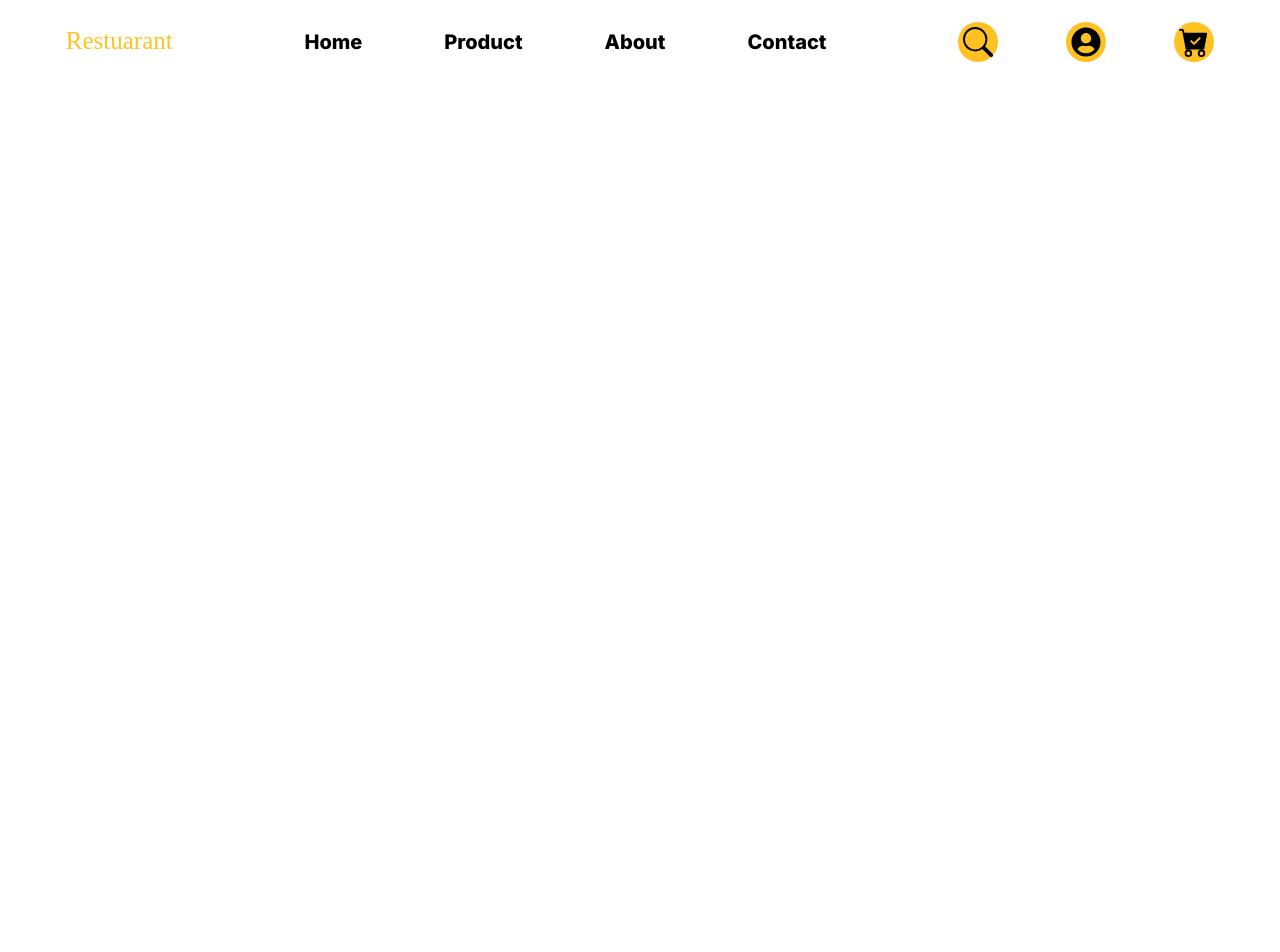
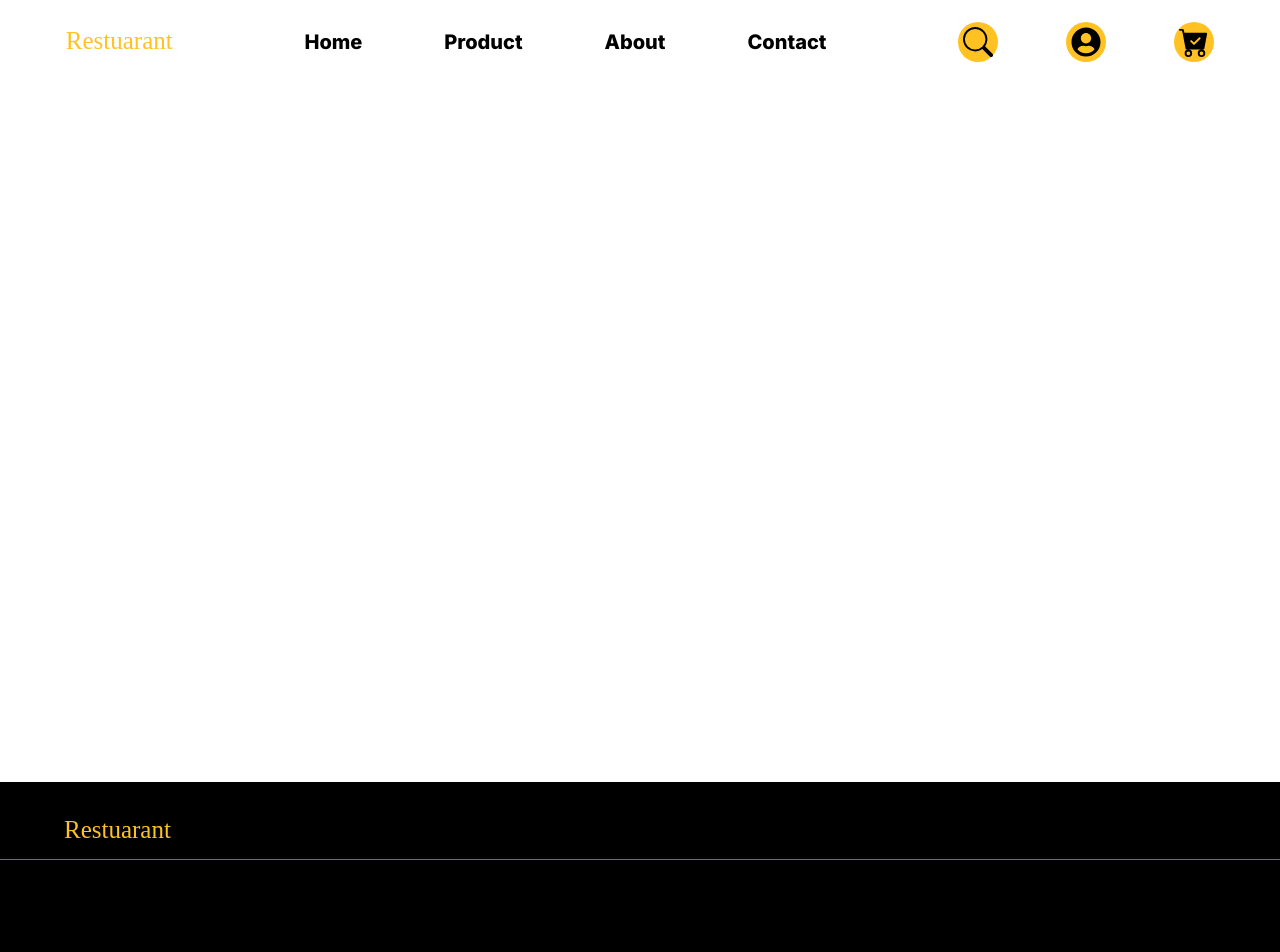
Before and after one commit to DannyPreye/Restaurant, a Next.js app: page /Products in a window 1280 px wide. Shown: the top 952 px of the page. Before the commit the page ends 800 px from the top, so only its background shows below. Built offline with nearby package versions, Linux system fonts and the light colour scheme; a web font is replaced by a local one.

Commit message:
ready to deploy

```diff
--- a/pages/Products.jsx
+++ b/pages/Products.jsx
@@ -1,9 +1,11 @@
 import React from "react";
-
+import Image from "next/image";
+import Footer from "./components/Footer";
 const Products = () => {
   return (
     <>
       <div className="lg:h-[699px] w-screen "></div>
+      <Footer />
     </>
   );
 };
--- a/pages/_app.js
+++ b/pages/_app.js
@@ -1,5 +1,6 @@
 import '../styles/globals.css'
-import { Nav } from "./components/Index"
+import Nav from "./components/Nav"
+
 import Head from "next/head"
 function MyApp({ Component, pageProps }) {
   return <>
--- a/pages/components/Index.js
+++ /dev/null
@@ -1,5 +0,0 @@
-
-
-export { default as Nav } from "./Nav";
-export { default as HomeHero } from "./HomeHero"
-export { default as CardSection } from "./CardSection"
--- a/pages/index.js
+++ b/pages/index.js
@@ -1,7 +1,8 @@
 import React from 'react'
 import Booking from './components/Booking'
 import { ok } from '../public/Pics'
-import { HomeHero, CardSection } from "./components/Index"
+import HomeHero from "./components/HomeHero"
+import CardSection from "./components/CardSection"
 import Footer from './components/Footer'
 
 const index = () => {
```
